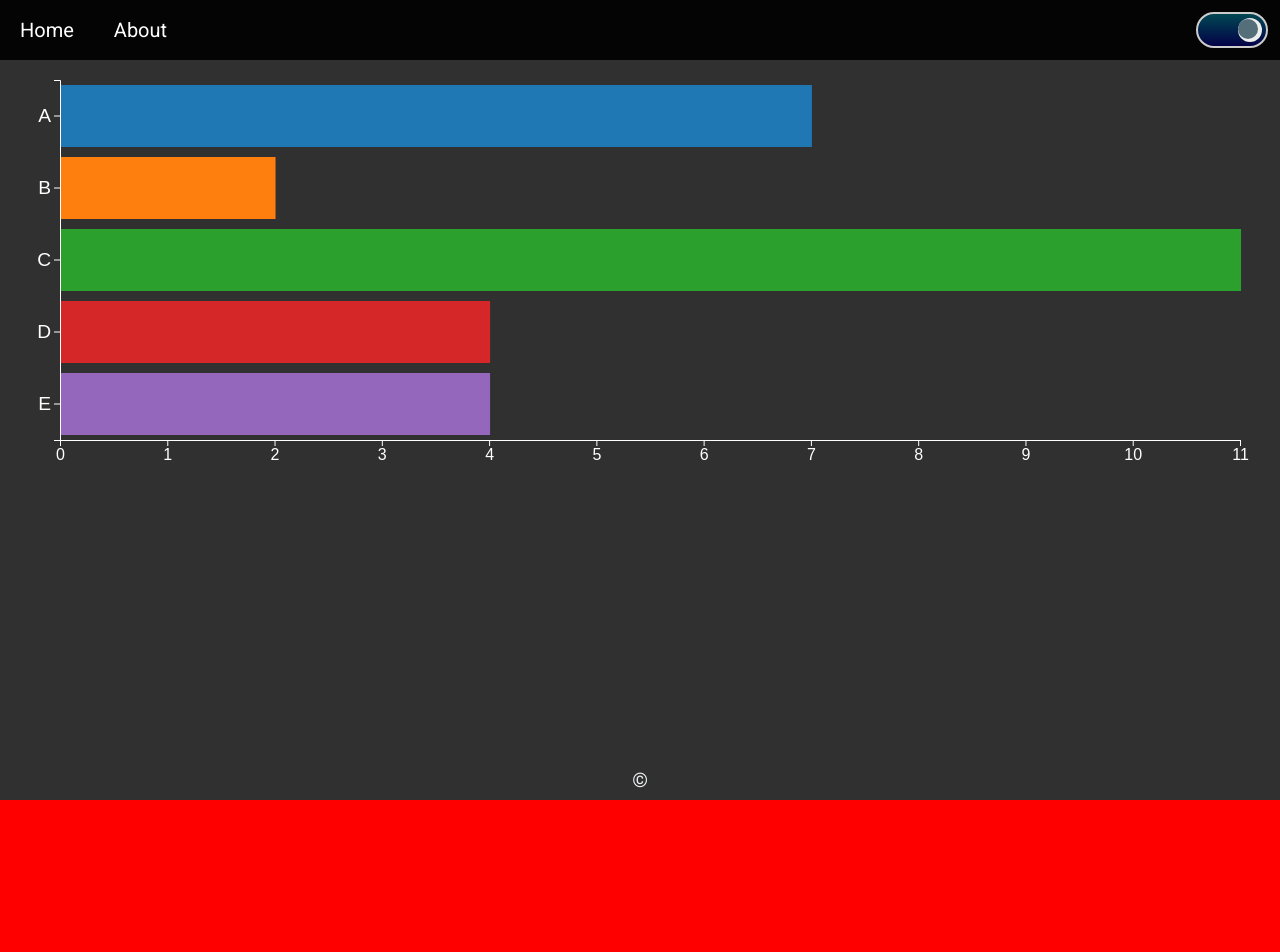
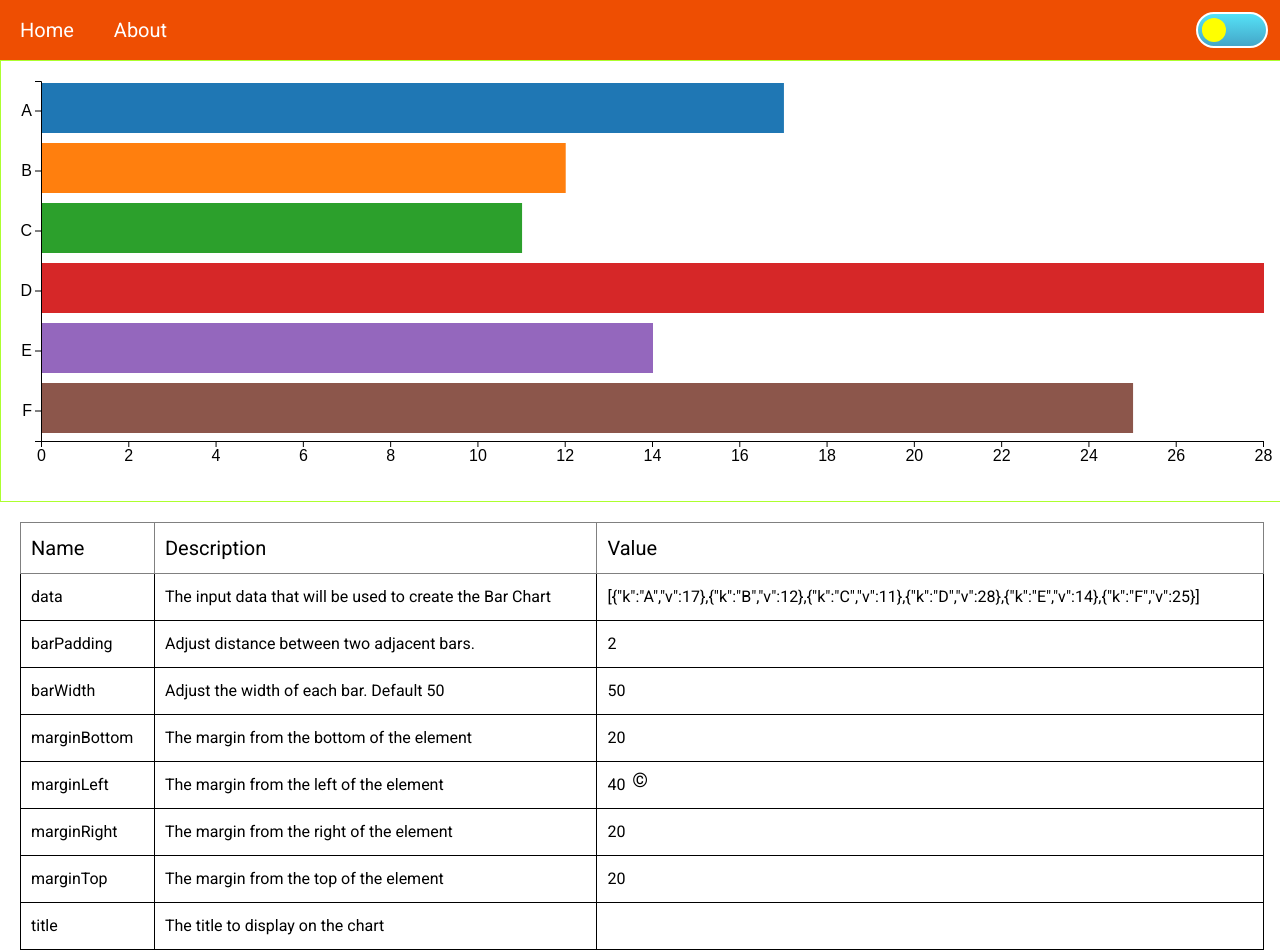
Before and after one commit to rahulkadukar/react-charts-d3js, a React app: page / in a window 1280 px wide. Shown: the top 952 px of the page. Before the commit the page ends 800 px from the top, so only its background shows below. Built offline with nearby package versions, Linux system fonts and the light colour scheme.

Commit message:
Added some config

```diff
--- a/package.json
+++ b/package.json
@@ -32,6 +32,7 @@
     "css-loader": "^1.0.1",
     "eslint": "^6.8.0",
     "eslint-plugin-react": "^7.20.0",
+    "eslint-plugin-react-hooks": "^4.0.4",
     "style-loader": "^0.23.1",
     "terser-webpack-plugin": "^3.0.6",
     "webpack": "^4.43.0",
--- a/src/App.css
+++ b/src/App.css
@@ -7,6 +7,7 @@ body {
   height: 100%;
 }
 
-div.d3-class {
-  height: auto;
+svg.d3-class {
+  display: block;
+  border: 1px solid greenyellow;
 }
--- a/src/charts/BarChart.js
+++ b/src/charts/BarChart.js
@@ -12,18 +12,37 @@ import { schemeCategory10 } from 'd3-scale-chromatic'
 import { select as d3select } from 'd3-selection'
 import { transition } from "d3-transition"
 
+/* Import all configuration from BarChartConfig */
+import { config } from '../docs/BarChartConfig'
+const defaultConfig = {}
+config.docs.forEach((p) => {
+  defaultConfig[p.name] = p.value
+})
+
 const BarChart = (props) => {
-  console.log(props)
+  const opts = Object.assign({}, props, defaultConfig)
+  console.log(opts)
   const { data, theme } = props
   const node = useRef(null)
 
   useEffect(() => {
-    const width = window.innerWidth - 20
-    const height = 400
-    const margin = { top: 20, right: 20, bottom: 20, left: 60}
+    const margin = {
+      top: opts.marginTop,
+      right: opts.marginRight,
+      bottom: opts.marginBottom,
+      left: opts.marginLeft
+    }
+
+    const title = opts.title ? opts.title : ''
+    const titleHeight = opts.title.length === 0 ? 0 : 40
+    const parentElem = d3select(node.current).node()
+    const width = parentElem.getBoundingClientRect().width
+    const height = margin.top + margin.bottom +
+      (data.length * (opts.barWidth + opts.barPadding)) +
+      (4 * opts.barPadding) + titleHeight + 80
 
     const innerWidth = width - margin.right - margin.left
-    const innerHeight = height - margin.top - margin.bottom
+    const innerHeight = height - titleHeight - 80
 
     // xScale is for the length along x-axis
     const xScale = d3scaleLinear()
@@ -46,12 +65,20 @@ const BarChart = (props) => {
     svg.attr("width", width)
       .attr("height", height)
 
+    svg.append("text")
+      .attr("x", (width / 2))
+      .attr("y", 36)
+      .attr("text-anchor", "middle")
+      .style("font-size", "24px")
+      .style("text-decoration", "underline")
+      .text(title)
+
     const g = svg.append("g")
-      .attr("transform", `translate(${margin.left}, ${margin.top})`)
+      .attr("transform", `translate(${margin.left}, ${margin.top + titleHeight})`)
 
     g.append('g')
       .call(yAxis)
-      .style("font-size", "1.2em")
+      .style("font-size", "1em")
       .style("color", `${theme === 'dark' ? 'white' : 'black'}`)
 
     g.append('g')
@@ -67,10 +94,10 @@ const BarChart = (props) => {
     allBars.enter()
         .append("rect")
         .attr("x", 1)
-        .attr("y", d => yScale(d.k) + 5)
+        .attr("y", d => yScale(d.k) + opts.barPadding)
         .attr("width", 1)
       .merge(allBars)
-        .attr("height", yScale.bandwidth() - 10)
+        .attr("height", opts.barWidth)
         .style("fill", d => colorScale(d.k))
       .transition()
         .duration(1000)
@@ -80,7 +107,7 @@ const BarChart = (props) => {
   })
 
   return (
-    <svg className="d3-class" ref={node} />
+    <svg width="100%" className="d3-class" ref={node} />
   )
 }
 
--- /dev/null
+++ b/src/docs/BarChartConfig.js
@@ -0,0 +1,31 @@
+const createProperty = (name, type, desc, value) => {
+  return {
+    name,
+    type,
+    desc,
+    value,
+  }
+}
+
+const config = {
+  "docs": [
+    createProperty("barPadding", "Numeric",
+      "Adjust distance between two adjacent bars.", 2),
+    createProperty("barWidth", "Numeric",
+      "Adjust the width of each bar. Default 50", 50),
+    createProperty("marginBottom", "Numeric",
+      "The margin from the bottom of the element", 20),
+    createProperty("marginLeft", "Numeric",
+      "The margin from the left of the element", 40),
+    createProperty("marginRight", "Numeric",
+      "The margin from the right of the element", 20),
+    createProperty("marginTop", "Numeric",
+      "The margin from the top of the element", 20),
+    createProperty("title", "String",
+      "The title to display on the chart", ""),
+  ]
+}
+
+module.exports = {
+  config
+}
--- a/src/docs/BarChartDocs.js
+++ b/src/docs/BarChartDocs.js
@@ -1,19 +1,99 @@
-import React from 'react'
+import React, { useState } from 'react'
 import BarChart from "../charts/BarChart"
 import ThemeContext from "../components/ThemeContext"
-
+import { config } from "./BarChartConfig"
+import styled from 'styled-components'
+console.log(config)
 const data = [
-  {k: "A", v: 7},
-  {k: "B", v: 2},
+  {k: "A", v: 17},
+  {k: "B", v: 12},
   {k: "C", v: 11},
-  {k: "D", v: 4},
-  {k: "E", v: 4}
+  {k: "D", v: 28},
+  {k: "E", v: 14},
+  {k: "F", v: 25}
 ]
 
+const SubContainer = styled.div`
+  display: flex;
+  flex-direction: column;
+`
+
+const Table = styled.table`
+  border: 1px solid orange;
+  margin: 20px;
+  width: calc(100% - 40px);
+`
+
+const Th = styled.th`
+  border: 1px solid gray;
+  padding: 15px 10px;
+  font-size: 20px;
+  text-align: left;
+`
+
+const Td = styled.td`
+  padding: 15px 10px;
+  font-size: 16px;
+  border: 1px solid black;
+`
+
+const APIConfig = (props) => {
+  return <SubContainer>
+    {props.children}
+  </SubContainer>
+}
+
 function BarChartDocs() {
+  //const [config, setConfig] = useState(config)
+
+  const BarChartConfig = (props) => {
+    return (
+      <APIConfig>
+        <Table width="100%">
+          <thead>
+            <tr>
+              <Th>Name</Th>
+              <Th>Description</Th>
+              <Th>Value</Th>
+            </tr>
+          </thead>
+          <tbody>
+            <tr>
+              <Td>data</Td>
+              <Td>The input data that will be used to create the Bar Chart</Td>
+              <Td>{JSON.stringify(data)}</Td>
+            </tr>
+            {
+              config.docs.map((p) => {
+                return (
+                  <tr>
+                    <Td>{p.name}</Td>
+                    <Td>{p.desc}</Td>
+                    <Td>{p.value}</Td>
+                  </tr>
+                )
+              })
+            }
+          </tbody>
+        </Table>
+      </APIConfig>
+    )
+  }
+
+  const chartConfig = {}
+
+  config.docs.forEach((p) => {
+    chartConfig[p.name] = p.value
+  })
+
   return (
     <ThemeContext.Consumer>
-      { (value) => <BarChart data={data} theme={value.theme} /> }
+      { (value) =>
+      <div>
+        <BarChart config={chartConfig} data={data} theme={value.theme} />
+        <BarChartConfig />
+      </div>
+      }
     </ThemeContext.Consumer>
   )
 }
--- a/src/index.js
+++ b/src/index.js
@@ -17,7 +17,7 @@ class ThemeHelper extends React.Component {
     // State also contains the updater function so it will
     // be passed down into the context provider
     this.state = {
-      theme: 'dark',
+      theme: 'light',
       _toggleTheme: this._toggleTheme,
     };
   }
--- a/src/pages/Index.js
+++ b/src/pages/Index.js
@@ -1,9 +1,26 @@
 import React from 'react'
 import BarChartDocs from "../docs/BarChartDocs"
+import BarChart from "../charts/BarChart"
+import styled from "styled-components"
+
+const DivRow = styled.div`
+  display: grid;
+  grid-template-columns: 1fr;
+`
+
+const data = [
+  {k: "A", v: 17},
+  {k: "B", v: 12},
+  {k: "C", v: 11},
+  {k: "D", v: 28},
+  {k: "E", v: 14}
+]
 
 function Index() {
   return (
-    <BarChartDocs />
+    <DivRow>
+      <BarChartDocs />
+    </DivRow>
   )
 }
 
```
Also changed, not shown: .eslintrc.json, 1 other file (tests, documents, lock files or other folders).
